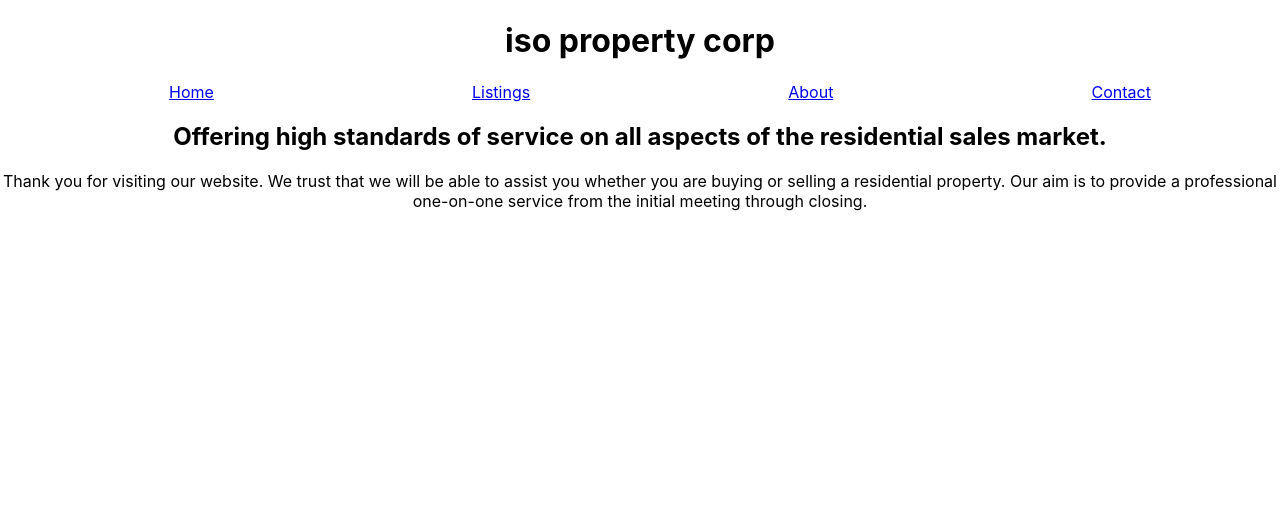
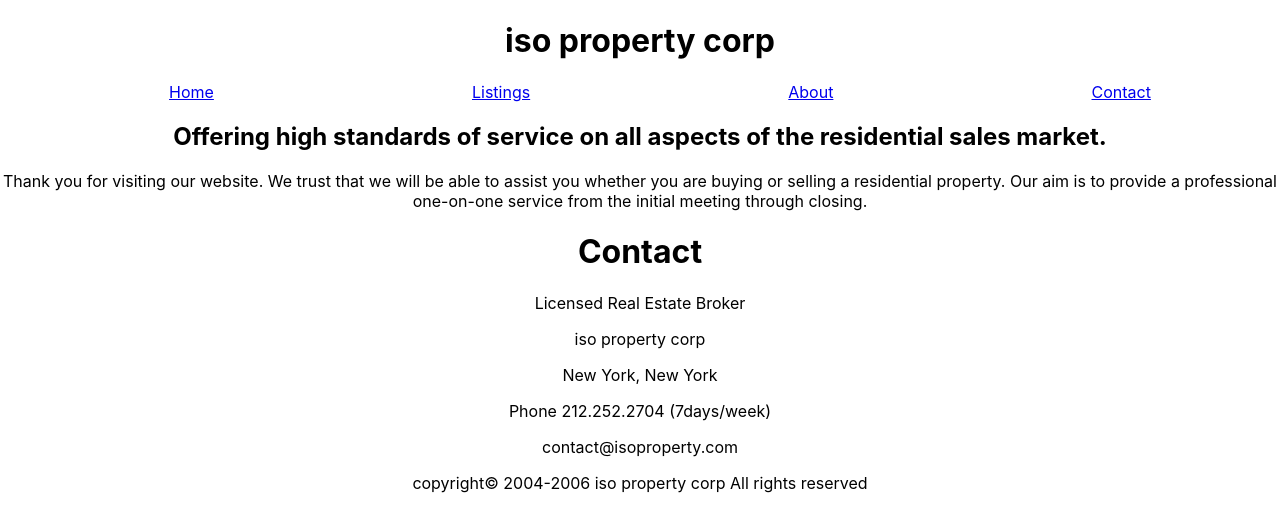
Before and after one commit to samuel-weinstein-cs/isoproperty, a React (Create React App) app: page / in a window 1280 px wide. Shown: the top 532 px of the page. Built offline with nearby package versions, Linux system fonts and the light colour scheme.

Commit message:
created footer component

```diff
--- a/src/App.js
+++ b/src/App.js
@@ -1,6 +1,7 @@
 import React, { Component } from "react";
 import "./App.css";
 import Header from './components/Header';
+import Footer from './components/Footer';
 
 class App extends Component {
   constructor(props) {
@@ -12,6 +13,7 @@ class App extends Component {
     return <div className="App">
       <h1>iso property corp</h1>
       <Header/>
+      <Footer/>
     </div>;
   }
 }
--- /dev/null
+++ b/src/components/Footer.js
@@ -0,0 +1,17 @@
+import React from 'react';
+
+function Footer() {
+    return(
+        <div>
+        <h1>Contact</h1>
+        <p>Licensed Real Estate Broker</p>
+        <p>iso property corp</p>
+        <p>New York, New York</p>
+        <p>Phone 212.252.2704 (7days/week)</p>
+        <p>contact@isoproperty.com</p>
+        <p>copyright© 2004-2006 iso property corp All rights reserved</p>
+        </div>
+    )
+}
+
+export default Footer;
```
